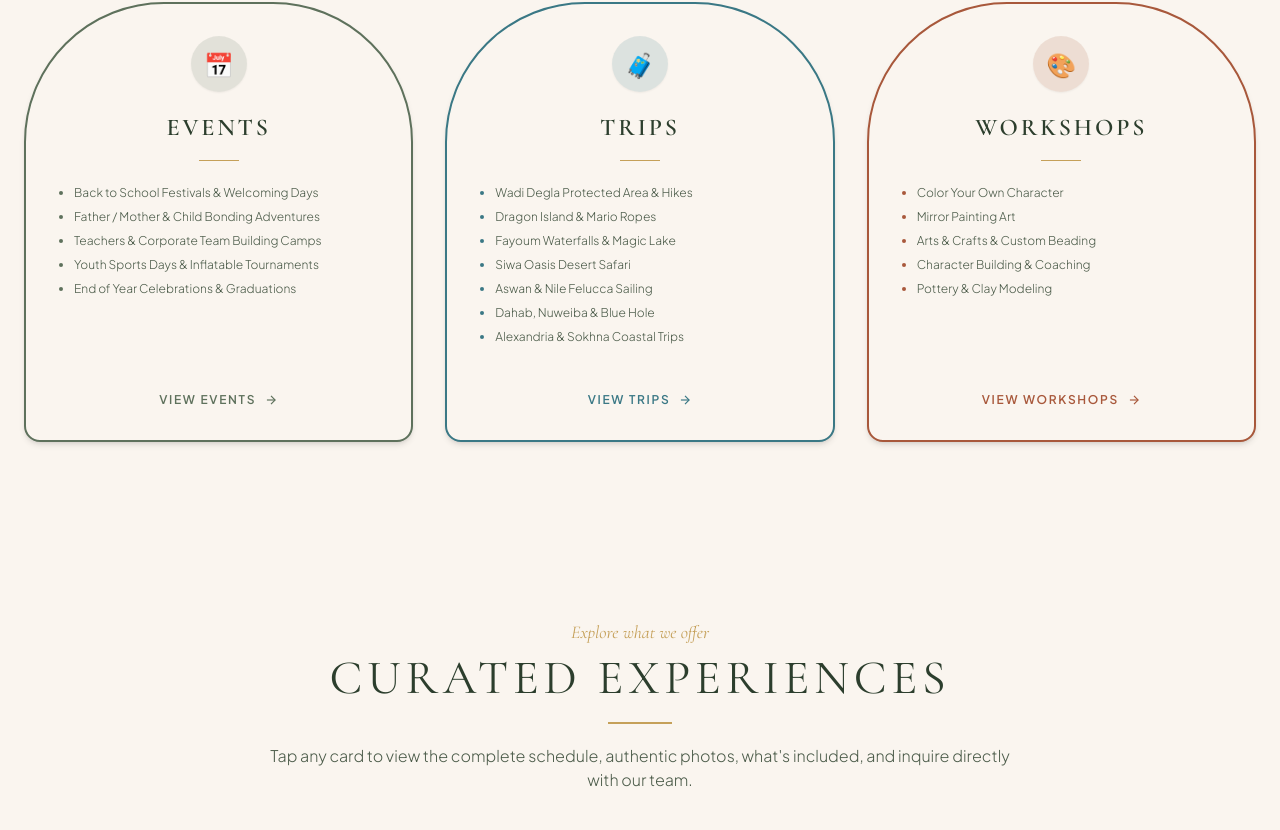
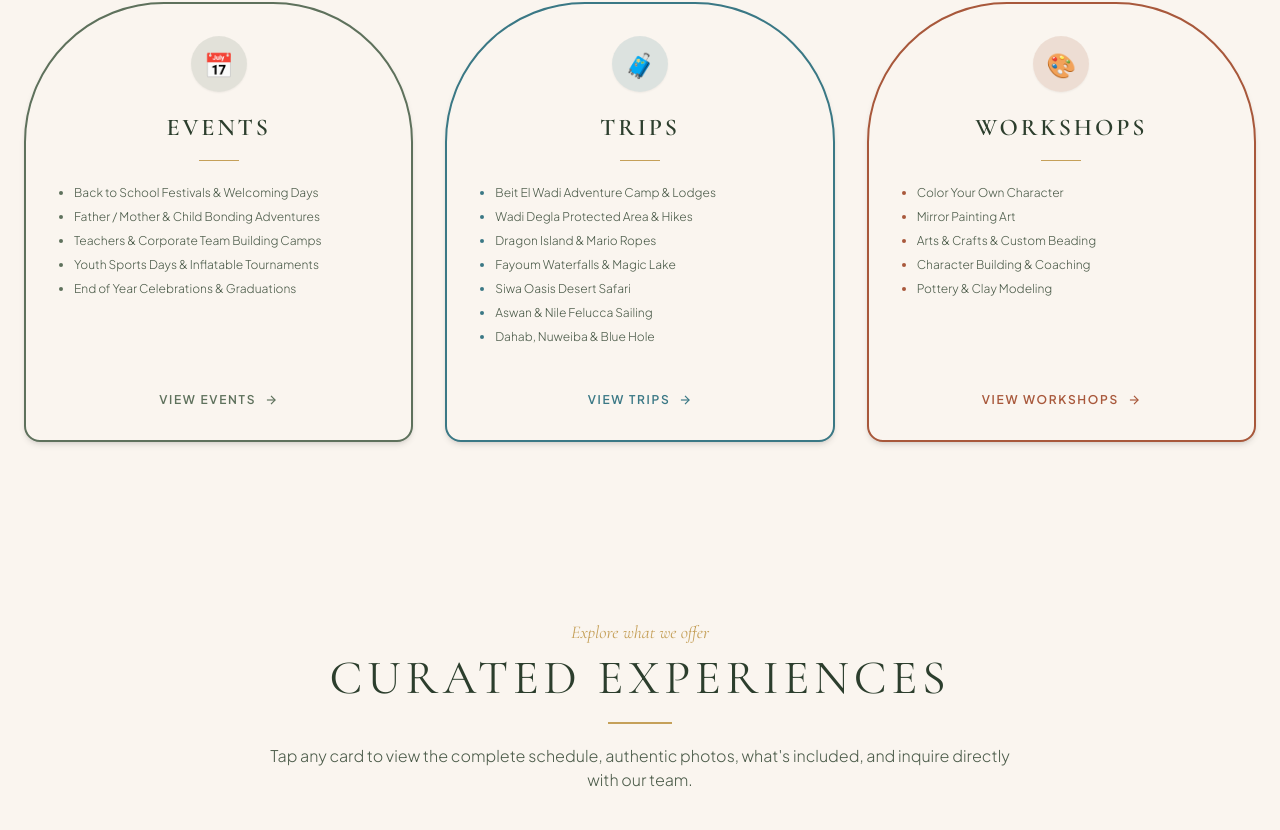
Before and after one commit to Pavlyemad2005/Hidden_Gems, a Next.js app: page / in a window 1280 px wide. Shown: the part 1694-2524 px from the top of the page. Built offline with nearby package versions, Linux system fonts and the light colour scheme.

Commit message:
Add Beit El Wadi overnight adventure trip with official photo

```diff
--- a/src/app/page.tsx
+++ b/src/app/page.tsx
@@ -641,6 +641,49 @@ const GEMS_DATA: GemItem[] = [
   },
 
   // ================= OVERNIGHT ADVENTURES =================
+  {
+    id: "beit-el-wadi-overnight",
+    category: "overnight",
+    categoryLabel: "Overnight Trip",
+    tag: "Overnight · Adventure & Retreat Lodge",
+    title: "Beit El Wadi",
+    subtitle: "High-wire ropes, obstacle courses, resort pools & campfire nights",
+    description:
+      "Egypt's premier purpose-built adventure camp and retreat center located on the Alexandria Desert Road. Experience world-class high and low ropes courses, zip lines, giant swings, paddle tennis courts, expansive swimming pools, and inspiring starlit campfire nights.",
+    duration: "2 Days / 1 Night (or 3D / 2N)",
+    location: "Beit El Wadi, Cairo-Alex Desert Road / Wadi El Natrun",
+    targetAudience: "Schools, Youth Camps, Churches, Families & Corporates",
+    image: "/photos/beit-el-wadi.png",
+    highlights: [
+      "High-altitude ropes obstacle course, giant swing & ziplines",
+      "Expansive swimming pool relaxation & paddle tennis courts",
+      "Guided team bonding challenges, relay races & obstacle circuits",
+      "Evening open-air BBQ grill & cozy campfire reflection circle",
+    ],
+    itinerary: [
+      {
+        step: "Day 1",
+        title: "Arrival, Ropes Courses & Pool Time",
+        desc: "Lodge check-in, high-wire adventure obstacle courses, swimming pool games, and sunset relaxation.",
+      },
+      {
+        step: "Night 1",
+        title: "Campfire Circle & BBQ Feast",
+        desc: "Delicious charcoal BBQ dinner, campfire music, roasted marshmallows, and team bonding.",
+      },
+      {
+        step: "Day 2",
+        title: "Paddle Tournaments & Team Games",
+        desc: "Morning sports tournaments, paddle matches, obstacle challenges, lunch feast, and return drive.",
+      },
+    ],
+    included: [
+      "Full accommodation in air-conditioned resort lodge rooms",
+      "All meals (Breakfast, Lunch, BBQ Dinner, Drinks & Snacks)",
+      "Certified adventure instructors, harnesses & safety gear",
+      "Round-trip private air-conditioned transportation",
+    ],
+  },
   {
     id: "siwa-overnight",
     category: "overnight",
@@ -1319,13 +1362,13 @@ Hello Hidden Gems Team, I would like to inquire about available dates, customize
               </h3>
               <div className="w-10 h-[1px] bg-[#C5A059] my-2"></div>
               <ul className="text-xs text-[#4A5A48] font-light space-y-2 text-left w-full my-4 pl-4 list-disc marker:text-[#3A7885]">
+                <li>Beit El Wadi Adventure Camp &amp; Lodges</li>
                 <li>Wadi Degla Protected Area &amp; Hikes</li>
                 <li>Dragon Island &amp; Mario Ropes</li>
                 <li>Fayoum Waterfalls &amp; Magic Lake</li>
                 <li>Siwa Oasis Desert Safari</li>
                 <li>Aswan &amp; Nile Felucca Sailing</li>
                 <li>Dahab, Nuweiba &amp; Blue Hole</li>
-                <li>Alexandria &amp; Sokhna Coastal Trips</li>
               </ul>
               <div className="mt-auto inline-flex items-center gap-2 text-xs uppercase tracking-[0.14em] font-semibold text-[#3A7885] group-hover:text-[#2C3E2D] transition-colors">
                 <span>View Trips</span>
@@ -1702,7 +1745,7 @@ Hello Hidden Gems Team, I would like to inquire about available dates, customize
                     >
                       <option value="Events (Back to school, Sports day, Family)">Events (Back to school, Sports day, Camps)</option>
                       <option value="Day Trip (Wadi Degla, Dragon Island, Mario Ropes, Kayaking, Fayoum, Alexandria, Sokhna, Port Said, Ismailia)">Day Trips (Wadi Degla, Dragon Island, Fayoum, Alex...)</option>
-                      <option value="Overnight Trip (Siwa, Dahab, Aswan, Nweibaa, Sharm, Hurghada)">Overnight Adventures (Siwa, Dahab, Aswan, Nuweiba...)</option>
+                      <option value="Overnight Trip (Beit El Wadi, Siwa, Dahab, Aswan, Nweibaa, Sharm, Hurghada)">Overnight Adventures (Beit El Wadi, Siwa, Dahab, Aswan...)</option>
                       <option value="Workshop (Color Character, Mirror Painting, Crafts & Beading)">Workshops (Color Character, Mirror Painting, Crafts)</option>
                       <option value="Teachers & Corporate Team Building">Teachers &amp; Corporate Team Building</option>
                       <option value="Custom Tailored Experience">Custom Tailored Experience</option>
```
Also changed, not shown: public/photos/beit-el-wadi.jpg (added), public/photos/beit-el-wadi.png (added).
